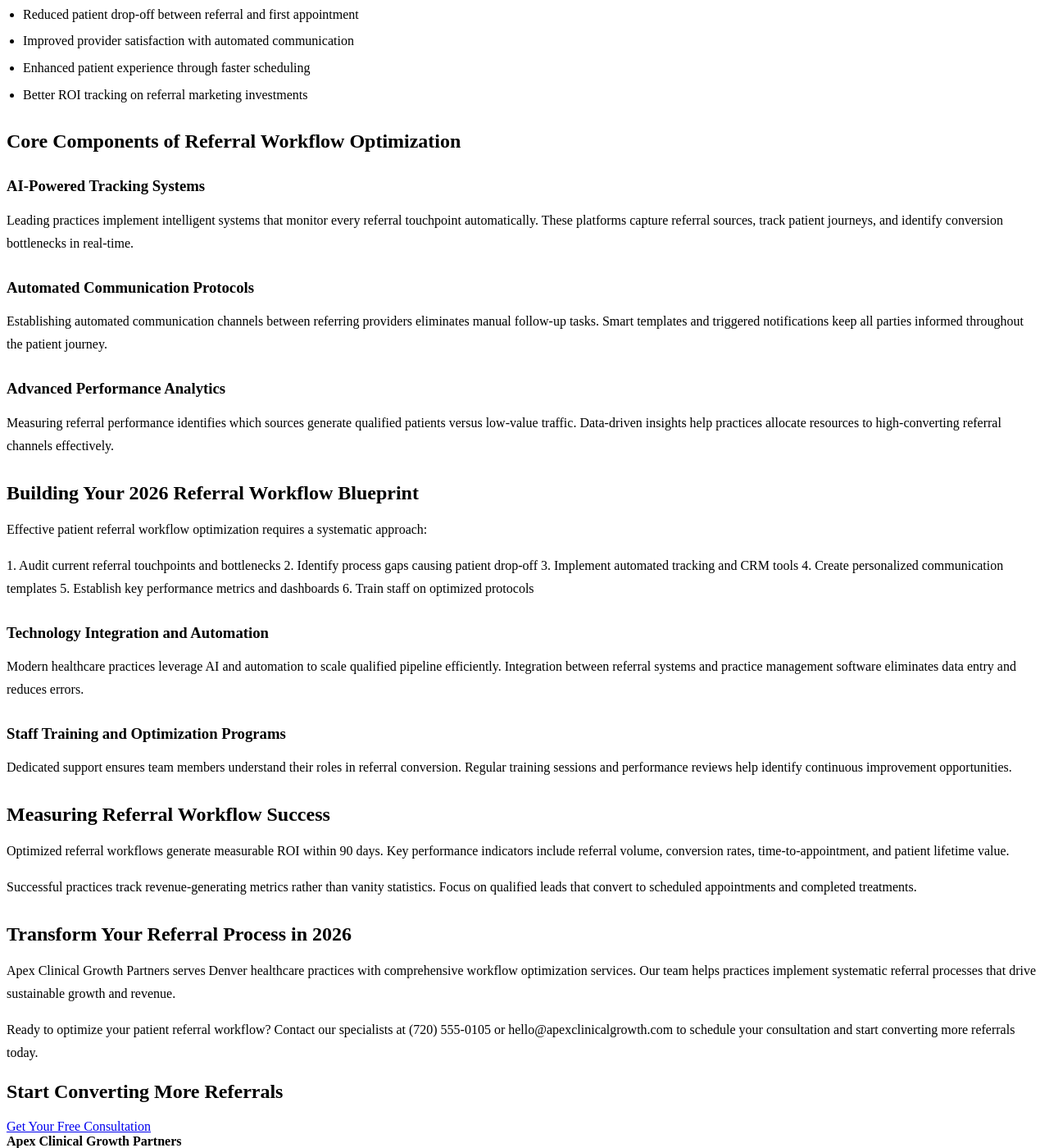
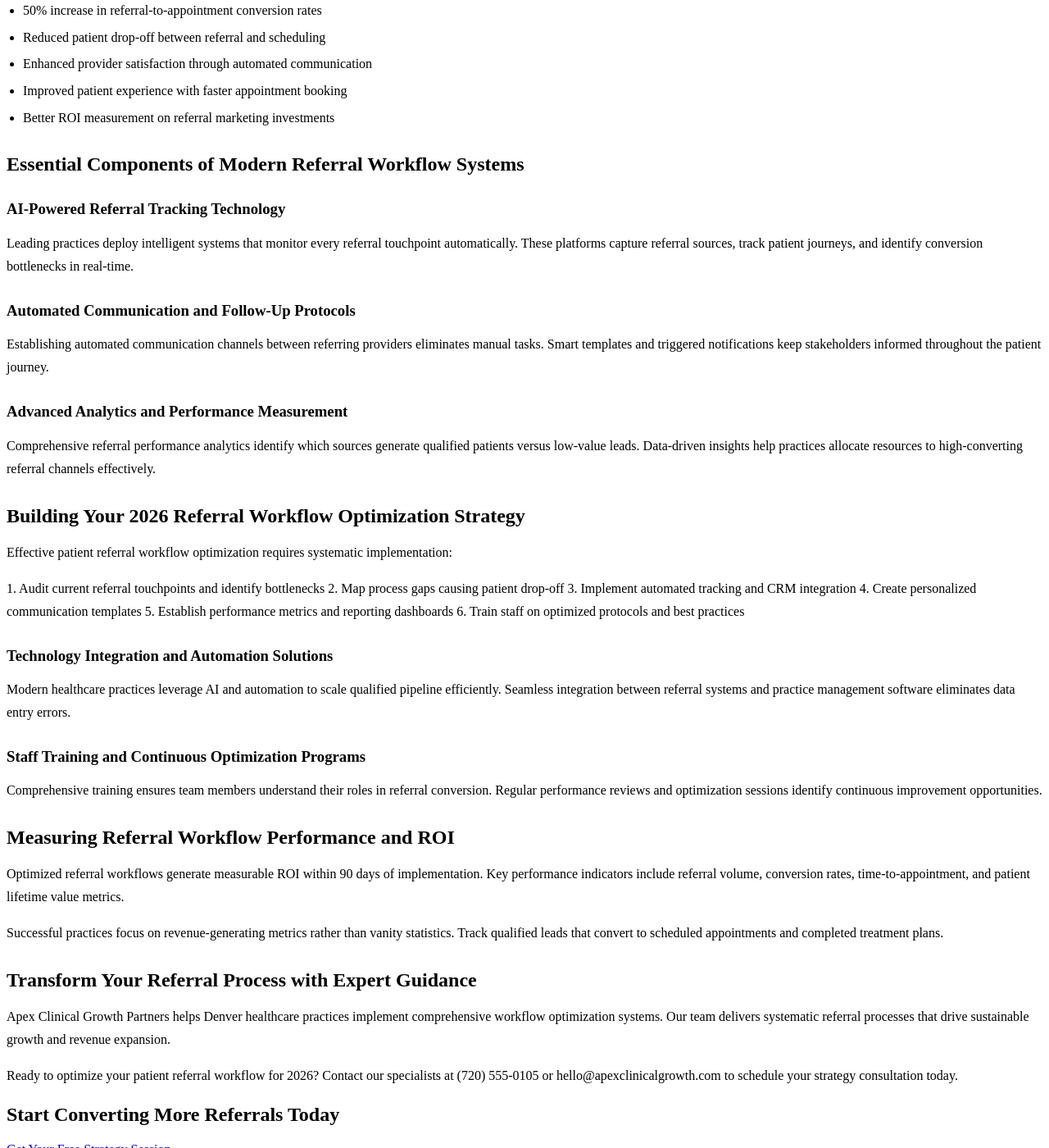
Before and after one commit to prjctlphbt/orbitr-canary-angular-20260228, a Jekyll site: the page patient-referral-workflow-blueprint.html, which Jekyll copies as it is, in a window 1280 px wide and 1400 px high, scrolled down 417 px. Shown: the whole window at 82% size. Built offline with Jekyll 4.4.1, drawn with Linux system fonts in a browser that asks for light colours; some of the changed text lies outside the part shown.

Commit message:
Refresh and update content: patient-referral-workflow-blueprint.html

```diff
--- a/patient-referral-workflow-blueprint.html
+++ b/patient-referral-workflow-blueprint.html
@@ -95,7 +95,7 @@
 <a href="/services/">Services</a>
 <a href="/blog/insights/">Insights</a>
 <a href="/contact/">Contact</a>
-<a class="cta" href="/contact/">Book Intro Call</a>
+<a class="cta" href="/contact/">Book Strategy Call</a>
 </nav>
 </div>
 </header>
@@ -109,48 +109,48 @@
 <section class="landing-content">
 <div class="container orbitr-generated-content">
 <h1>Patient Referral Workflow Optimization Blueprint</h1>
-<p>Streamlining patient referrals drives healthcare growth and maximizes revenue in 2026. Effective workflow optimization transforms fragmented processes into seamless systems that convert qualified leads into scheduled patients.</p>
-<h2>Why Patient Referral Workflows Drive Practice Growth</h2>
-<p>Inefficient referral systems waste valuable opportunities and marketing budget. Healthcare practices lose potential revenue when referral processes lack automation and tracking capabilities.</p>
-<p>What practices achieve within 90 days of implementing optimized workflows:</p>
+<p>Streamlining patient referrals accelerates healthcare growth and maximizes revenue potential in 2026. Optimized workflow systems transform fragmented referral processes into seamless patient acquisition engines.</p>
+<h2>Why Referral Workflow Optimization Drives Practice Success</h2>
+<p>Inefficient referral systems waste qualified leads and marketing investments. Healthcare practices lose significant revenue when referral processes lack automation, tracking, and systematic follow-up protocols.</p>
+<p>Results practices achieve within 90 days of implementing optimized referral workflows:</p>
 <ul>
-<li>45% increase in referral conversion rates</li>
-<li>Reduced patient drop-off between referral and first appointment</li>
-<li>Improved provider satisfaction with automated communication</li>
-<li>Enhanced patient experience through faster scheduling</li>
-<li>Better ROI tracking on referral marketing investments</li>
+<li>50% increase in referral-to-appointment conversion rates</li>
+<li>Reduced patient drop-off between referral and scheduling</li>
+<li>Enhanced provider satisfaction through automated communication</li>
+<li>Improved patient experience with faster appointment booking</li>
+<li>Better ROI measurement on referral marketing investments</li>
 </ul>
-<h2>Core Components of Referral Workflow Optimization</h2>
-<h3>AI-Powered Tracking Systems</h3>
-<p>Leading practices implement intelligent systems that monitor every referral touchpoint automatically. These platforms capture referral sources, track patient journeys, and identify conversion bottlenecks in real-time.</p>
-<h3>Automated Communication Protocols</h3>
-<p>Establishing automated communication channels between referring providers eliminates manual follow-up tasks. Smart templates and triggered notifications keep all parties informed throughout the patient journey.</p>
-<h3>Advanced Performance Analytics</h3>
-<p>Measuring referral performance identifies which sources generate qualified patients versus low-value traffic. Data-driven insights help practices allocate resources to high-converting referral channels effectively.</p>
-<h2>Building Your 2026 Referral Workflow Blueprint</h2>
-<p>Effective patient referral workflow optimization requires a systematic approach:</p>
-<p>1. Audit current referral touchpoints and bottlenecks
-2. Identify process gaps causing patient drop-off
-3. Implement automated tracking and CRM tools
+<h2>Essential Components of Modern Referral Workflow Systems</h2>
+<h3>AI-Powered Referral Tracking Technology</h3>
+<p>Leading practices deploy intelligent systems that monitor every referral touchpoint automatically. These platforms capture referral sources, track patient journeys, and identify conversion bottlenecks in real-time.</p>
+<h3>Automated Communication and Follow-Up Protocols</h3>
+<p>Establishing automated communication channels between referring providers eliminates manual tasks. Smart templates and triggered notifications keep stakeholders informed throughout the patient journey.</p>
+<h3>Advanced Analytics and Performance Measurement</h3>
+<p>Comprehensive referral performance analytics identify which sources generate qualified patients versus low-value leads. Data-driven insights help practices allocate resources to high-converting referral channels effectively.</p>
+<h2>Building Your 2026 Referral Workflow Optimization Strategy</h2>
+<p>Effective patient referral workflow optimization requires systematic implementation:</p>
+<p>1. Audit current referral touchpoints and identify bottlenecks
+2. Map process gaps causing patient drop-off
+3. Implement automated tracking and CRM integration
 4. Create personalized communication templates
-5. Establish key performance metrics and dashboards
-6. Train staff on optimized protocols</p>
-<h3>Technology Integration and Automation</h3>
-<p>Modern healthcare practices leverage AI and automation to scale qualified pipeline efficiently. Integration between referral systems and practice management software eliminates data entry and reduces errors.</p>
-<h3>Staff Training and Optimization Programs</h3>
-<p>Dedicated support ensures team members understand their roles in referral conversion. Regular training sessions and performance reviews help identify continuous improvement opportunities.</p>
-<h2>Measuring Referral Workflow Success</h2>
-<p>Optimized referral workflows generate measurable ROI within 90 days. Key performance indicators include referral volume, conversion rates, time-to-appointment, and patient lifetime value.</p>
-<p>Successful practices track revenue-generating metrics rather than vanity statistics. Focus on qualified leads that convert to scheduled appointments and completed treatments.</p>
-<h2>Transform Your Referral Process in 2026</h2>
-<p>Apex Clinical Growth Partners serves Denver healthcare practices with comprehensive workflow optimization services. Our team helps practices implement systematic referral processes that drive sustainable growth and revenue.</p>
-<p>Ready to optimize your patient referral workflow? Contact our specialists at (720) 555-0105 or hello@apexclinicalgrowth.com to schedule your consultation and start converting more referrals today.</p>
+5. Establish performance metrics and reporting dashboards
+6. Train staff on optimized protocols and best practices</p>
+<h3>Technology Integration and Automation Solutions</h3>
+<p>Modern healthcare practices leverage AI and automation to scale qualified pipeline efficiently. Seamless integration between referral systems and practice management software eliminates data entry errors.</p>
+<h3>Staff Training and Continuous Optimization Programs</h3>
+<p>Comprehensive training ensures team members understand their roles in referral conversion. Regular performance reviews and optimization sessions identify continuous improvement opportunities.</p>
+<h2>Measuring Referral Workflow Performance and ROI</h2>
+<p>Optimized referral workflows generate measurable ROI within 90 days of implementation. Key performance indicators include referral volume, conversion rates, time-to-appointment, and patient lifetime value metrics.</p>
+<p>Successful practices focus on revenue-generating metrics rather than vanity statistics. Track qualified leads that convert to scheduled appointments and completed treatment plans.</p>
+<h2>Transform Your Referral Process with Expert Guidance</h2>
+<p>Apex Clinical Growth Partners helps Denver healthcare practices implement comprehensive workflow optimization systems. Our team delivers systematic referral processes that drive sustainable growth and revenue expansion.</p>
+<p>Ready to optimize your patient referral workflow for 2026? Contact our specialists at (720) 555-0105 or hello@apexclinicalgrowth.com to schedule your strategy consultation today.</p>
 </div>
 </section>
 <section class="landing-cta">
 <div class="container">
-<h2>Start Converting More Referrals</h2>
-<a class="cta" href="/services/">Get Your Free Consultation</a>
+<h2>Start Converting More Referrals Today</h2>
+<a class="cta" href="/services/">Get Your Free Strategy Session</a>
 </div>
 </section>
 </main>
```
Also changed, not shown: other parts of patient-referral-workflow-blueprint.html (+2 -2 lines).
